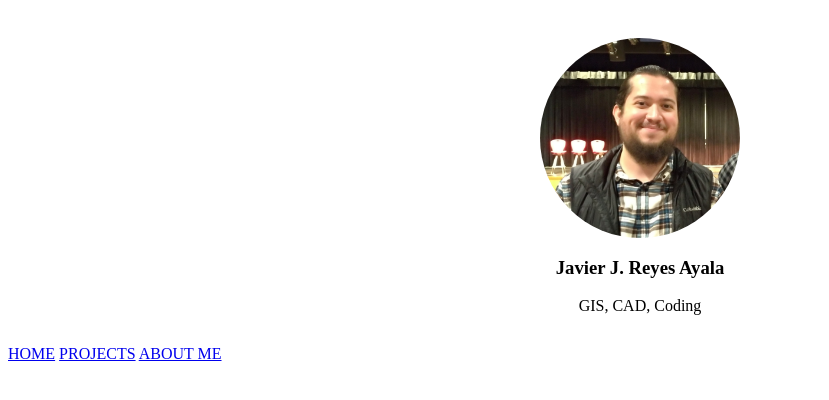
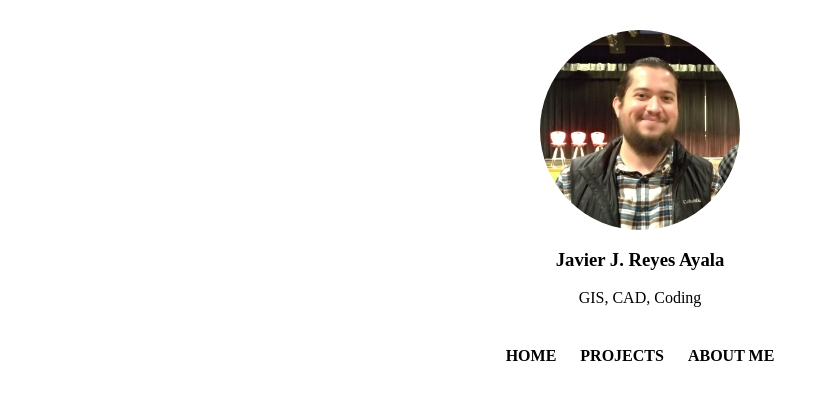
Before and after one commit to javjreyes/GISPortfolio, a plain HTML site: page index.html in a window 1280 px wide. Shown: the whole page, without its empty margins (0-829 px from the left). Drawn offline with Linux system fonts and the light colour scheme; files whose address does not match are found by name.

Commit message:
organize site structure

```diff
--- a/index.html
+++ b/index.html
@@ -6,8 +6,8 @@
   <meta http-equiv="X-UA-Compatible" content="IE=edge">
   <meta name="viewport" content="width=device-width, initial-scale=1.0">
 
-  <link rel="stylesheet" href="sliderStyles.css">
-  <link rel="stylesheet" href="styles.css">
+  <link rel="stylesheet" href="styles/sliderStyles.css">
+  <link rel="stylesheet" href="styles/styles.css">
   <script src="imgSlider.js"></script>
 
   <title>Baltimore Crime</title>
@@ -22,7 +22,7 @@
   </div>
 
   <!--Navigation-->
-  <div class="navBarIndex">
+  <div id="navBarIndex">
     <a href="index.html">HOME</a>
     <a href="projects.html">PROJECTS</a>
     <a href="aboutMe.html">ABOUT ME</a>
--- a/styles.css
+++ /dev/null
@@ -1,13 +0,0 @@
-
-#titleBanner{
-    display: grid;
-    justify-content: center;
-    text-align: center;
-
-    padding: 30px;
-}
-
-#profilePhoto{
-    width:200px;
-    border-radius: 100px;
-}
--- /dev/null
+++ b/styles/styles.css
@@ -0,0 +1,38 @@
+body{
+    margin:0;
+}
+#titleBanner{
+    display: grid;
+    justify-content: center;
+    text-align: center;
+
+    padding: 30px;
+}
+
+#profilePhoto{
+    width:200px;
+    border-radius: 100px;
+}
+
+
+#navBarIndex{
+
+    padding: 10px;
+
+    text-align: center;
+
+}
+#navBarIndex a{
+    color: black;
+    text-decoration: none;
+    font-weight: bold;
+
+    padding: 10px;
+
+    box-shadow: inset 0 0 0 0 #209710;
+    transition: color .3s ease-in-out, box-shadow .3s ease-in-out;
+}
+#navBarIndex a:hover {
+    box-shadow: inset 100px 0 0 0 #209710;
+    color: white;
+  }
```
Also changed, not shown: javascript/imgSlider.js (renamed from imgSlider.js), styles/sliderStyles.css (renamed from sliderStyles.css).
